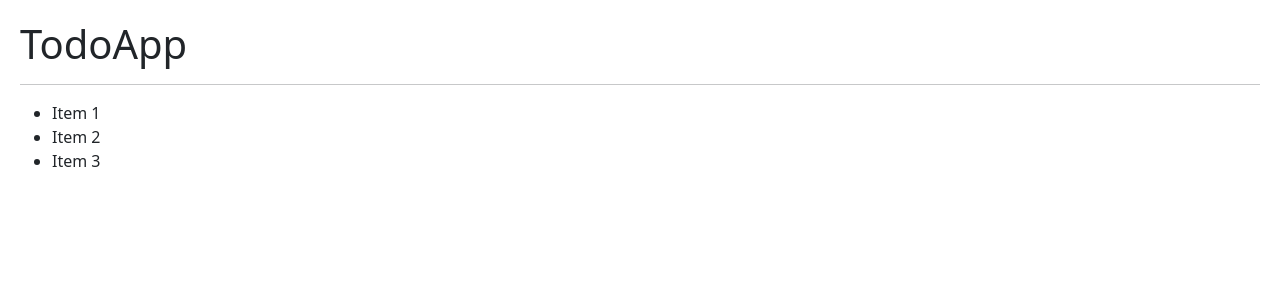
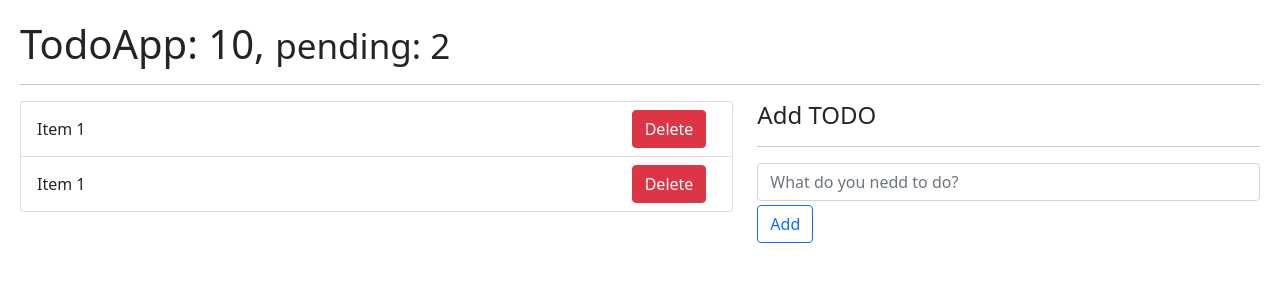
Before and after one commit to lauraportillo/hook-app, a React (Create React App) app: page / in a window 1280 px wide. Shown: the top 300 px of the page. Built offline with nearby package versions, Linux system fonts and the light colour scheme; the HTML template or start-up script is replaced by a standard one.

Commit message:
add a render structure

```diff
--- a/src/08-useReducer/TodoApp.js
+++ b/src/08-useReducer/TodoApp.js
@@ -22,14 +22,47 @@ const TodoApp = () => {
 
     return (
         <>
-            <h1>TodoApp</h1>
+            <h1>TodoApp: 10, <small>pending: 2</small> </h1>
             <hr />
 
-            <ul>
-                <li>Item 1</li>
-                <li>Item 2</li>
-                <li>Item 3</li>
-            </ul>
+            <div className='row'>
+                <div className='col-7'>
+                    <ul className='list-group'>
+                        {
+                            todos.map(todo => (
+                                <li key={todo.id} className='list-group-item d-flex justify-content-between'>
+                                    <span className='align-self-center'>Item 1</span>
+                                    <button className='btn btn-danger'>Delete</button>
+                                </li>
+                            ))
+                        }
+
+                    </ul>
+                </div>
+
+                <div className='col-5'>
+                    <h4>Add TODO</h4>
+                    <hr />
+                    <form >
+                        <input
+                            type='text'
+                            placeholder='What do you nedd to do?'
+                            className='form-control'
+                        />
+                        <button
+                            type='submit'
+                            className='btn btn-outline-primary mt-1'
+                        >
+                            Add
+                        </button>
+
+                    </form>
+
+                </div>
+
+            </div>
+
+
         </>
     )
 }
```
